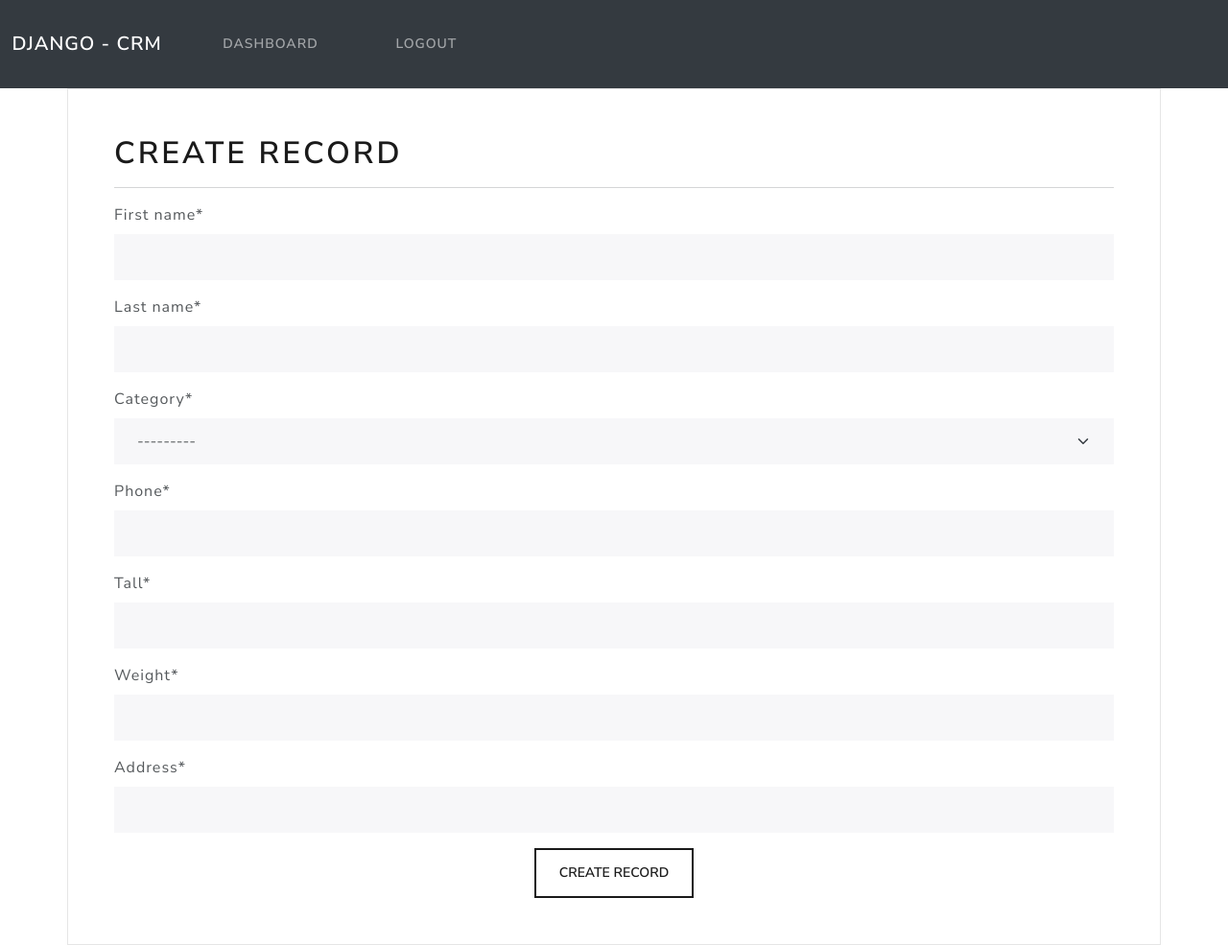
After one commit to AhmedElmarghany/crm, a Django app: page /create-record/ in a window 1280 px wide. The commit adds this page. Shown: the whole page at 96% size. Run offline with Django 5.2, Linux system fonts and the light colour scheme; a user stored in the database is signed in; data comes from the database, SQL or seed files in the repository; both versions use the stored data as it was after the commit; some libraries are stand-ins or nearby versions.

Commit message:
feat(forms): create addCustomer form

```diff
--- a/templates/parts/navbar.html
+++ b/templates/parts/navbar.html
@@ -1,8 +1,5 @@
 <nav class="navbar navbar-expand-lg navbar-dark bg-dark justify-content-center">
-    <a class="navbar-brand main-heading" href="">
-
-      &nbsp; Django - CRM
-    </a>
+  <a class="navbar-brand main-heading" href="{% url 'home' %}"> &nbsp; Django - CRM </a>
   <button
     class="navbar-toggler"
     type="button"
@@ -16,10 +13,21 @@
   </button>
   <div class="collapse navbar-collapse text-center" id="navbarNavDropdown">
     <ul class="navbar-nav mr-auto">
-          &nbsp;     &nbsp;     &nbsp;
+      {% if user.is_authenticated %}
+      &nbsp; &nbsp; &nbsp;
       <li class="nav-item">
-              <a class="nav-link" href="{% url 'dashboard' %}">Dashboard &nbsp; <i class="fa fa-home" aria-hidden="true"></i> </a>
+        <a class="nav-link" href="{% url 'dashboard' %}"
+          >Dashboard &nbsp; <i class="fa fa-home" aria-hidden="true"></i>
+        </a>
       </li>
+      &nbsp; &nbsp; &nbsp;
+      <li class="nav-item">
+        <a class="nav-link" href="{% url 'logout' %}"
+          >Logout &nbsp; <i class="fa fa-sign-out" aria-hidden="true"></i>
+        </a>
+      </li>
+      &nbsp; &nbsp; &nbsp;
+      {% else %}
         &nbsp;     &nbsp;     &nbsp;
         <li class="nav-item">
           <a class="nav-link" href="{% url 'register' %}">Register &nbsp; <i class="fa fa-home" aria-hidden="true"></i> </a>
@@ -29,8 +37,8 @@
           <a class="nav-link" href="{% url 'login' %}">Login &nbsp; <i class="fa fa-sign-out" aria-hidden="true"></i> </a>
         </li>
         &nbsp;     &nbsp;     &nbsp;
+      {% endif %}
     </ul>
-        &nbsp;     &nbsp;     &nbsp;
-        &nbsp;     &nbsp;     &nbsp;
+    &nbsp; &nbsp; &nbsp; &nbsp; &nbsp; &nbsp;
   </div>
 </nav>
--- /dev/null
+++ b/templates/web/create-record.html
@@ -0,0 +1,19 @@
+{% extends 'base.html' %}
+
+{% load crispy_forms_tags %}
+
+{% block content %}
+<div class="container bg-light shadow-md p-5 form-layout">
+    <h1>Create Record</h1>
+    <hr>
+
+    <form method="POST">
+        {% csrf_token %}
+        {{ form|crispy }}
+        <div class="text-center">
+            <button type="submit" class="btn btn-outline-primary">Create Record</button>
+        </div>
+    </form>
+
+</div>
+{% endblock content %}
--- a/templates/web/dashboard.html
+++ b/templates/web/dashboard.html
@@ -4,6 +4,8 @@
 {% block content %}
 
 <h1 style="background-color: #68D391;color: black;border: 4px solid black; border-radius: 16px; width: fit-content; margin: 10px auto; padding: 15px;">Welcome to our system</h1>
-<a href="{% url 'logout' %}" style="background-color: #68D391;color: black;border: 4px solid black; border-radius: 16px; width: fit-content; margin: 10px auto; padding: 15px;">Logout</a>
+<h1 style="color: darkgreen;">Welcome To My CRM, {{user}}!</h1>
+<a href="{% url 'createrecord' %}" class="btn btn-outline-primary">Add Customer</a>
+<a href="{% url 'logout' %}" class="btn btn-outline-primary">Logout</a>
 
 {% endblock content %}
--- a/templates/web/index.html
+++ b/templates/web/index.html
@@ -1,5 +1,9 @@
 {% extends 'base.html' %}
 
 {% block content %}
-<h1 style="color: darkgreen;">Welcome To My CRM!</h1>
+{% if user.is_authenticated %}
+    <a class="btn btn-outline-primary" href="{% url 'dashboard' %}">Dashboard</a>
+    {% else %}
+    <a class="btn btn-outline-primary" href="{% url 'login' %}">Login</a>
+{% endif %}
 {% endblock content %}
--- a/webapp/forms.py
+++ b/webapp/forms.py
@@ -2,6 +2,7 @@ from django import forms
 from django.contrib.auth.forms import UserCreationForm, AuthenticationForm
 from django.contrib.auth.models import User
 from django.forms.widgets import PasswordInput, TextInput
+from .models import Record
 
 # Register form
 class CreateUserForm(UserCreationForm):
@@ -13,3 +14,9 @@ class CreateUserForm(UserCreationForm):
 class LoginForm(AuthenticationForm):
     username = forms.CharField(widget=TextInput)
     password =forms.CharField(widget=PasswordInput)
+
+
+class CreateRecordForm(forms.ModelForm):
+    class Meta:
+        model = Record
+        fields = ['first_name', 'last_name', 'category', 'phone', 'tall', 'weight', 'address']
--- a/webapp/urls.py
+++ b/webapp/urls.py
@@ -2,9 +2,10 @@ from django.urls import path
 from . import views
 
 urlpatterns = [
-    path('', views.index),
+    path('', views.index, name='home'),
     path('register/', views.register, name='register'),
     path('login/', views.login, name='login'),
     path('dashboard/', views.dashboard, name='dashboard'),
     path('logout/', views.logout, name='logout'),
+    path('create-record/', views.create_record, name='createrecord')
 ]
--- a/webapp/views.py
+++ b/webapp/views.py
@@ -1,5 +1,5 @@
 from django.shortcuts import render, redirect
-from .forms import CreateUserForm, LoginForm
+from .forms import CreateUserForm, LoginForm, CreateRecordForm
 from django.contrib.auth import authenticate, login as auth_login, logout as auth_logout
 from django.contrib.auth.decorators import login_required
 
@@ -47,3 +47,19 @@ def dashboard(request):
 def logout(request):
     auth_logout(request)
     return redirect('login')
+
+
+@login_required(login_url='login')
+def create_record(request):
+    form = CreateRecordForm()
+    if request.method == 'POST':
+        form = CreateRecordForm(request.POST)
+        if form.is_valid():
+            form.save()
+            return redirect('dashboard')
+    else:
+        form = CreateRecordForm()
+
+    context = {'form': form}
+
+    return render(request, 'web/create-record.html', context)
```
Also changed, not shown: db.sqlite3. Lines whose indentation alone changed are shown as unchanged.
